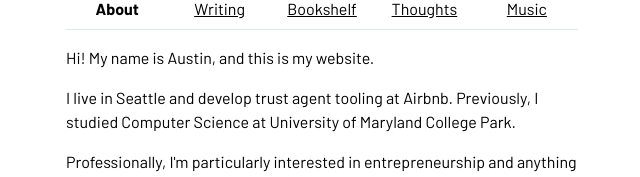
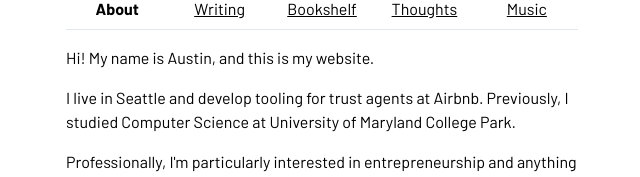
Before and after one commit to apiel51/austinnick.blog, a Next.js app: page / in a window 1280 px wide. Shown: the part 167-344 px from the top of the page, without its empty margins (318-958 px from the left). Built offline with nearby package versions, Linux system fonts and the light colour scheme.

Commit message:
verbiage

```diff
--- a/components/About.tsx
+++ b/components/About.tsx
@@ -3,8 +3,9 @@ export default function About() {
     <>
       <div>Hi! My name is Austin, and this is my website.</div>
       <div className="pt-4">
-        I live in Seattle and develop trust agent tooling at Airbnb. Previously,
-        I studied Computer Science at University of Maryland College Park.
+        I live in Seattle and develop tooling for trust agents at Airbnb.
+        Previously, I studied Computer Science at University of Maryland College
+        Park.
       </div>
       <div className="pt-4">
         Professionally, I'm particularly interested in entrepreneurship and
```
